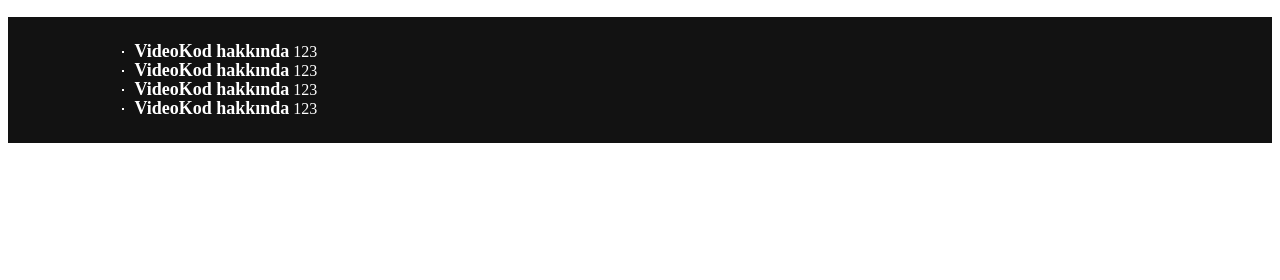
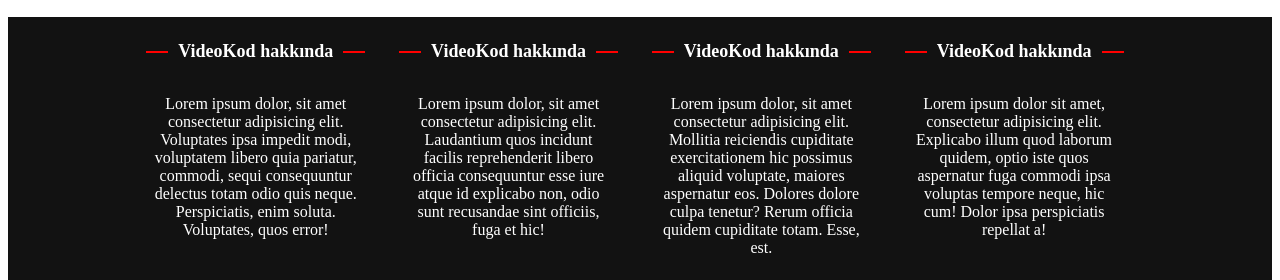
Before and after one commit to canndd/html-css-alistirmalar, a plain HTML site: page index.html in a window 1280 px wide. Shown: the part 830-1110 px from the top of the page. Before the commit the page ends 981 px from the top, so only its background shows below. Drawn offline with Linux system fonts and the light colour scheme.

Commit message:
footer oluşturuldu

```diff
--- a/CSS/style.css
+++ b/CSS/style.css
@@ -105,19 +105,38 @@ h2.title{
     text-align: center;
     color: white;
     line-height: 1;
+    margin-bottom: 15px;
 
 }
 span{
     display: inline-block;
     position:relative;
 }
-.line::before , .linle::after{
+.line::before, .line::after{
     content: '';
     color: white;
-    border: 1px solid;
+    border: 1px solid red;
     position: absolute;
     right: 100%;
     margin-right: 10px;
     top: 9px;
+    width: 20px;
+}
+.line::before{
+    left: 100%;
+    margin-left: 10px;
+}
+.columun-25{
+    display: inline-block;
+    float: left;
+    width: 24%;
+    margin-right: 1%;
+    text-align: center;
 
 }
+.clear{
+    clear: both;
+}
+.info{
+    margin: 20px;
+}
--- a/index.html
+++ b/index.html
@@ -58,7 +58,7 @@
                 <h2 class="title">VideoKod hakkında</h2>
             </span>
             <span class="info">
-                123
+                Lorem ipsum dolor, sit amet consectetur adipisicing elit. Voluptates ipsa impedit modi, voluptatem libero quia pariatur, commodi, sequi consequuntur delectus totam odio quis neque. Perspiciatis, enim soluta. Voluptates, quos error!
             </span>
         </div>
         <div class="columun-25">
@@ -66,7 +66,7 @@
                 <h2 class="title">VideoKod hakkında</h2>
             </span>
             <span class="info">
-                123
+                Lorem ipsum dolor, sit amet consectetur adipisicing elit. Laudantium quos incidunt facilis reprehenderit libero officia consequuntur esse iure atque id explicabo non, odio sunt recusandae sint officiis, fuga et hic!
             </span>
         </div>
         <div class="columun-25">
@@ -74,7 +74,7 @@
                 <h2 class="title">VideoKod hakkında</h2>
             </span>
             <span class="info">
-                123
+                Lorem ipsum dolor, sit amet consectetur adipisicing elit. Mollitia reiciendis cupiditate exercitationem hic possimus aliquid voluptate, maiores aspernatur eos. Dolores dolore culpa tenetur? Rerum officia quidem cupiditate totam. Esse, est.
             </span>
         </div>
         <div class="columun-25">
@@ -82,9 +82,10 @@
                 <h2 class="title">VideoKod hakkında</h2>
             </span>
             <span class="info">
-                123
+                Lorem ipsum dolor sit amet, consectetur adipisicing elit. Explicabo illum quod laborum quidem, optio iste quos aspernatur fuga commodi ipsa voluptas tempore neque, hic cum! Dolor ipsa perspiciatis repellat a!
             </span>
         </div>
+        <div class="clear"></div>
     </div>
 
 
```
Also changed, not shown: assets/backgrounimg.jpg (added), 1 other file.
